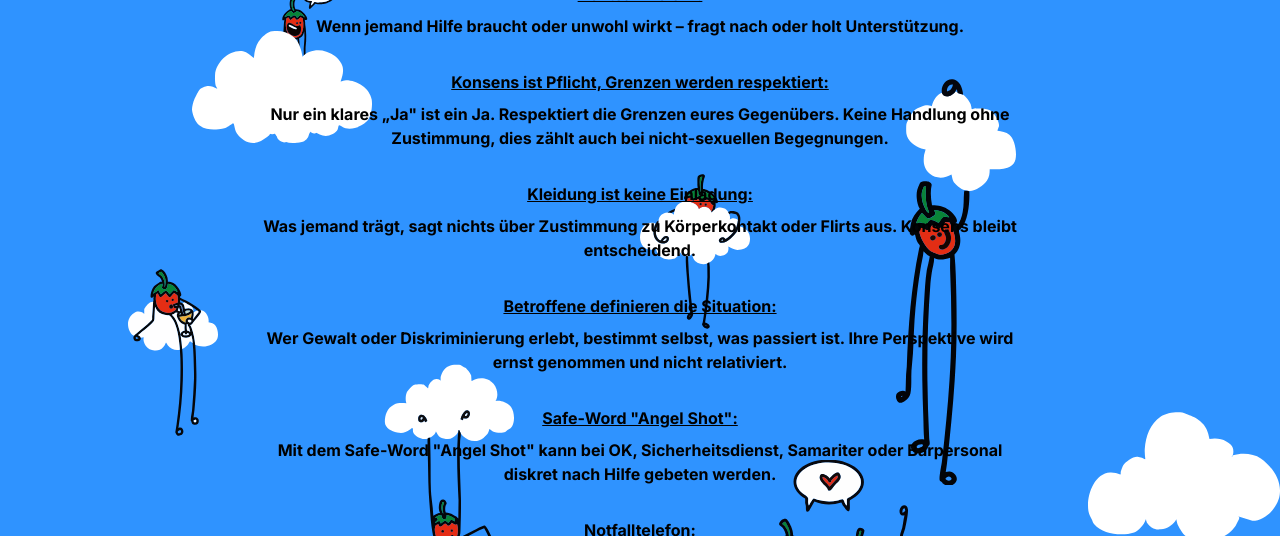
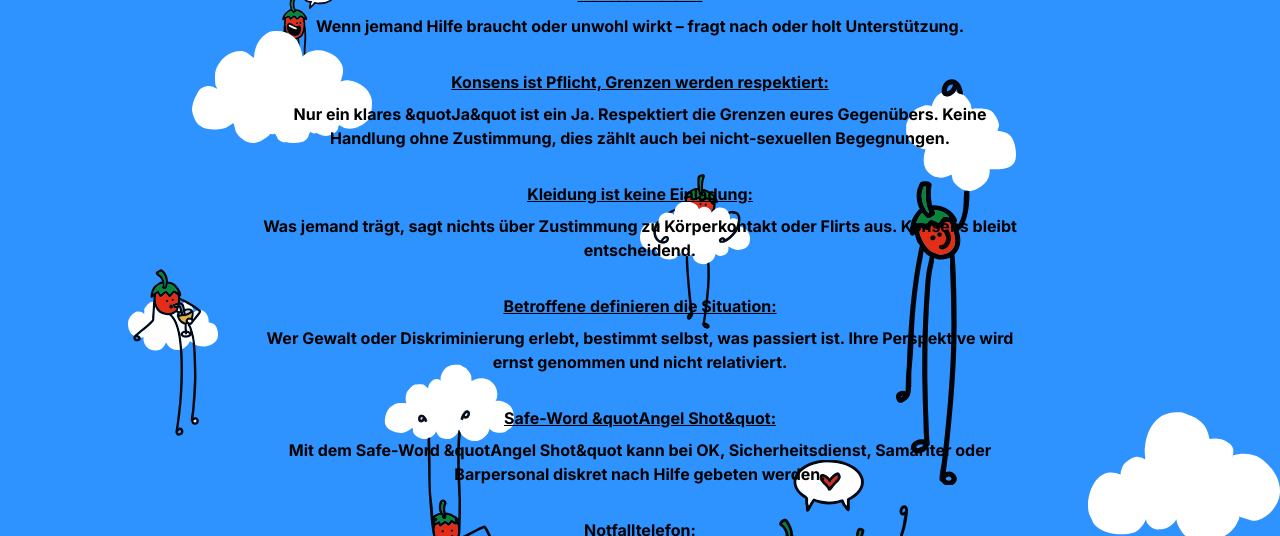
Before and after one commit to Marko-Mario-Strassl/fragaria_frontend, a Next.js app: page /awareness in a window 1280 px wide. Shown: the part 382-918 px from the top of the page. Built offline with nearby package versions, Linux system fonts and the light colour scheme; no server answers.

Commit message:
Remove unused image imports and fix quotes in AwarenessPage
Deleted unused imports for Image and local images in AwarenessPage. Replaced German quotation marks with HTML entities for consistency in displayed text.

```diff
--- a/app/awareness/page.tsx
+++ b/app/awareness/page.tsx
@@ -1,7 +1,4 @@
 "use client"
-import Image from "next/image"
-import anreise from "../../assets/images/anreise.jpg"
-import situation from "../../assets/images/situation.jpg"
 import { useSiteConfig } from "@/contexts/SiteContext"
 
 export default function AwarenessPage() {
@@ -31,7 +28,7 @@ export default function AwarenessPage() {
 
                     <h2 className="max-w-3xl text-md text-black font-bold mb-8">
                         <span className="block mb-2 underline">Konsens ist Pflicht, Grenzen werden respektiert:</span>
-                        Nur ein klares „Ja" ist ein Ja.
+                        Nur ein klares &quotJa&quot ist ein Ja.
                         Respektiert die Grenzen eures Gegenübers. Keine Handlung ohne Zustimmung,
                         dies zählt auch bei nicht-sexuellen Begegnungen.
                     </h2>
@@ -50,8 +47,8 @@ export default function AwarenessPage() {
                     </h2>
 
                     <h2 className="max-w-3xl text-md text-black font-bold mb-8">
-                        <span className="block mb-2 underline">Safe-Word "Angel Shot":</span>
-                        Mit dem Safe-Word "Angel Shot" kann bei OK,
+                        <span className="block mb-2 underline">Safe-Word &quotAngel Shot&quot:</span>
+                        Mit dem Safe-Word &quotAngel Shot&quot kann bei OK,
                         Sicherheitsdienst, Samariter oder Barpersonal
                         diskret nach Hilfe gebeten werden.
                     </h2>
```
